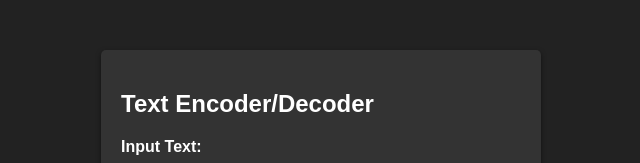
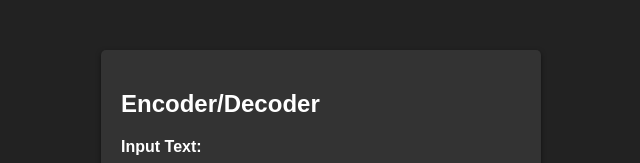
Before and after one commit to vansh18/Encoder-Decoder, a plain HTML site: page index.html in a window 1280 px wide. Shown: the top 163 px of the page, without its empty margins (319-959 px from the left). Drawn offline with Linux system fonts and the light colour scheme.

Commit message:
minor change

```diff
--- a/index.html
+++ b/index.html
@@ -8,7 +8,7 @@
   </head>
   <body>
     <div class="container">
-      <h2>Text Encoder/Decoder</h2>
+      <h2>Encoder/Decoder</h2>
       <label for="input-text">Input Text:</label>
       <textarea id="input-text" rows="4" cols="4"></textarea>
       <div class="button-container">
```
